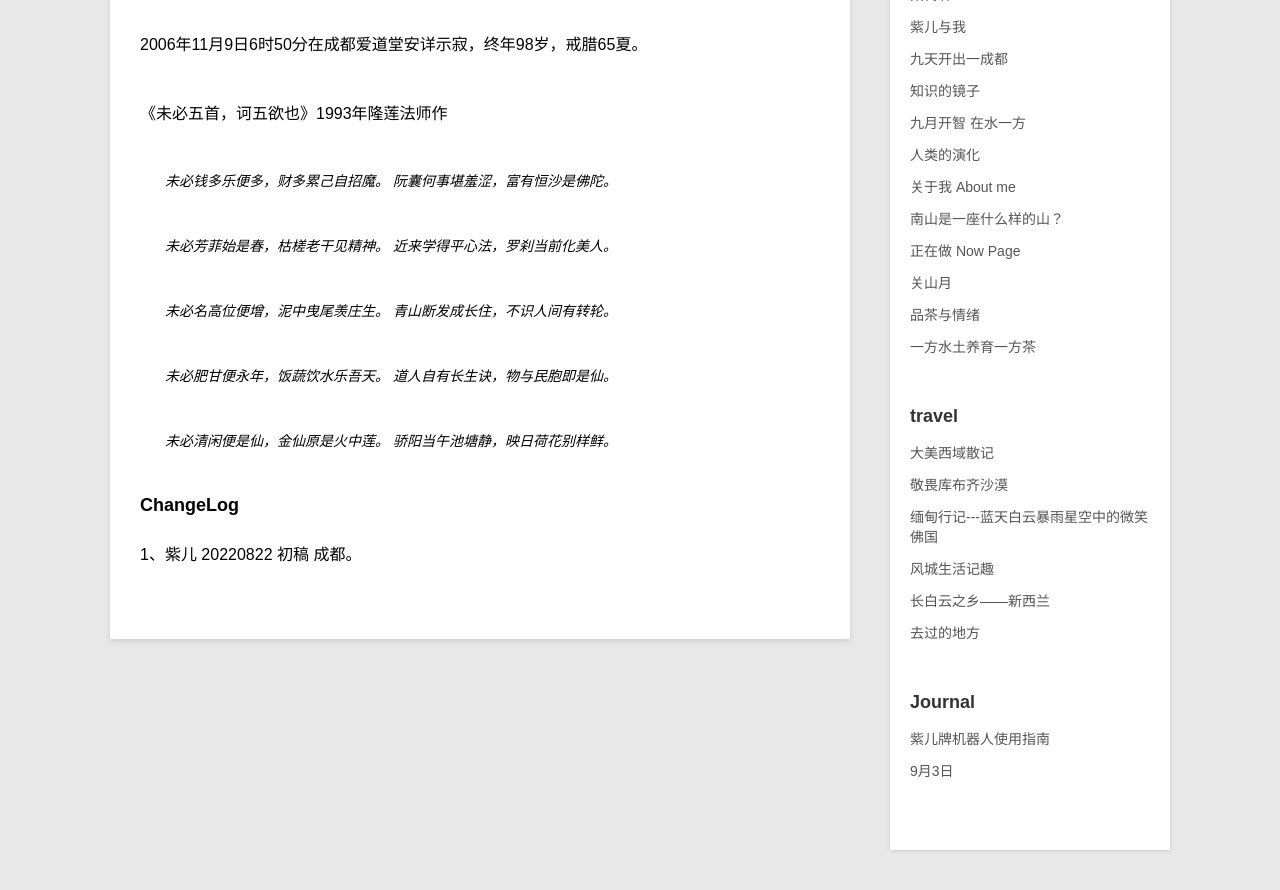
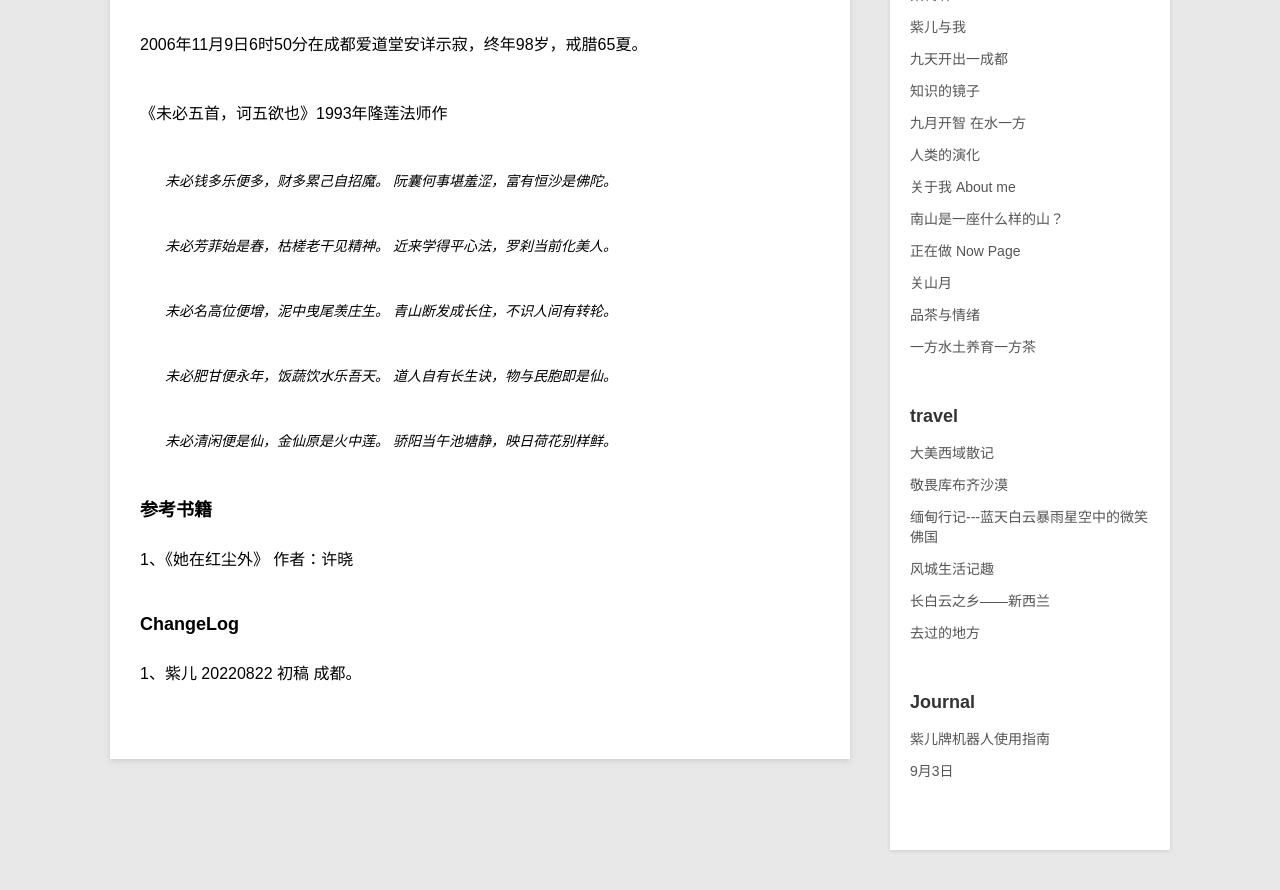
Before and after one commit to violettianjie/violettianjie.github.io, a Jekyll site: the page built from _posts/blog/2022-08-22-hongchen.md, in a window 1280 px wide and 900 px high, scrolled down 3194 px. Shown: the top 890 px of the window. Built offline with Jekyll 4.4.1, drawn with Linux system fonts in a browser that asks for light colours.

Commit message:
Update 2022-08-22-hongchen.md

```diff
--- a/_posts/blog/2022-08-22-hongchen.md
+++ b/_posts/blog/2022-08-22-hongchen.md
@@ -90,6 +90,9 @@ category: blog
 > 未必清闲便是仙，金仙原是火中莲。
 骄阳当午池塘静，映日荷花别样鲜。
 
+### 参考书籍
+1、《她在红尘外》 作者：许晓
+
 
 ### ChangeLog
 1、紫儿 20220822 初稿 成都。
```
